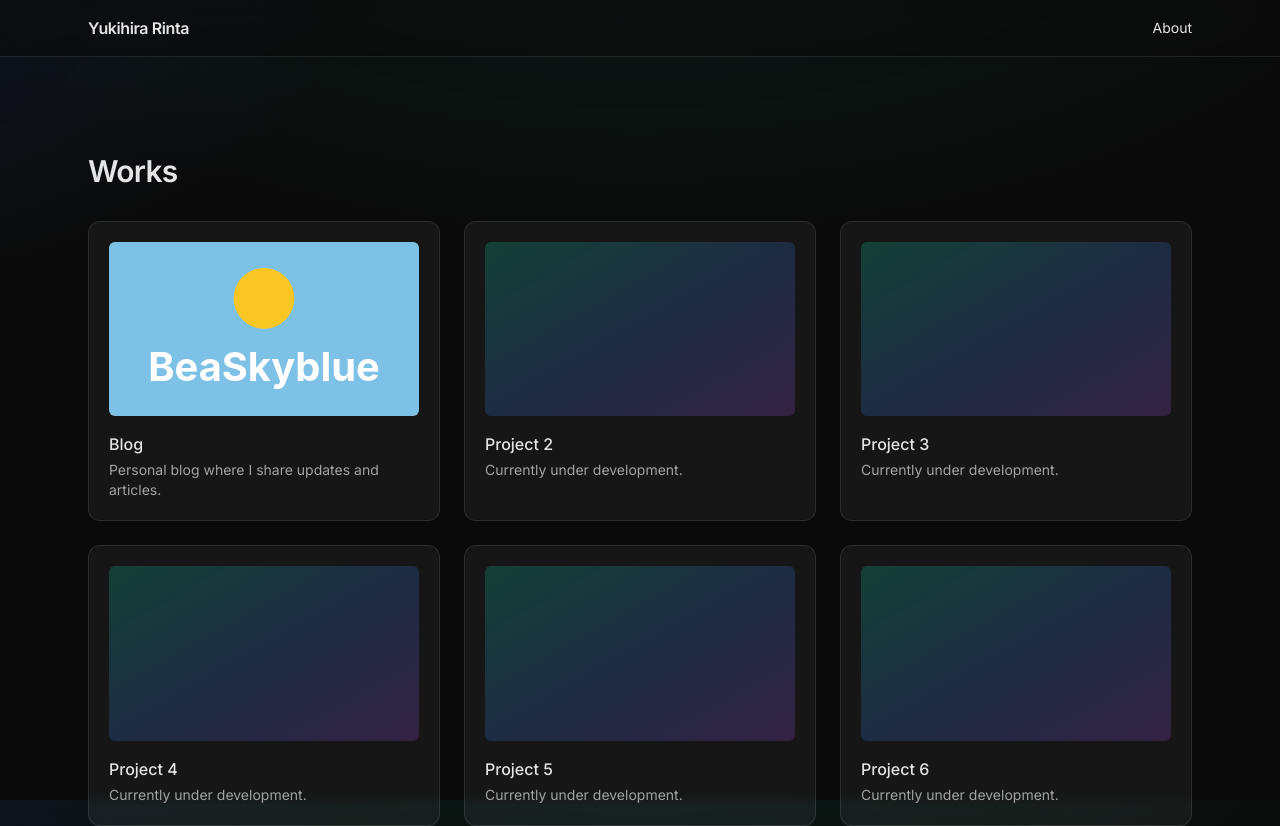
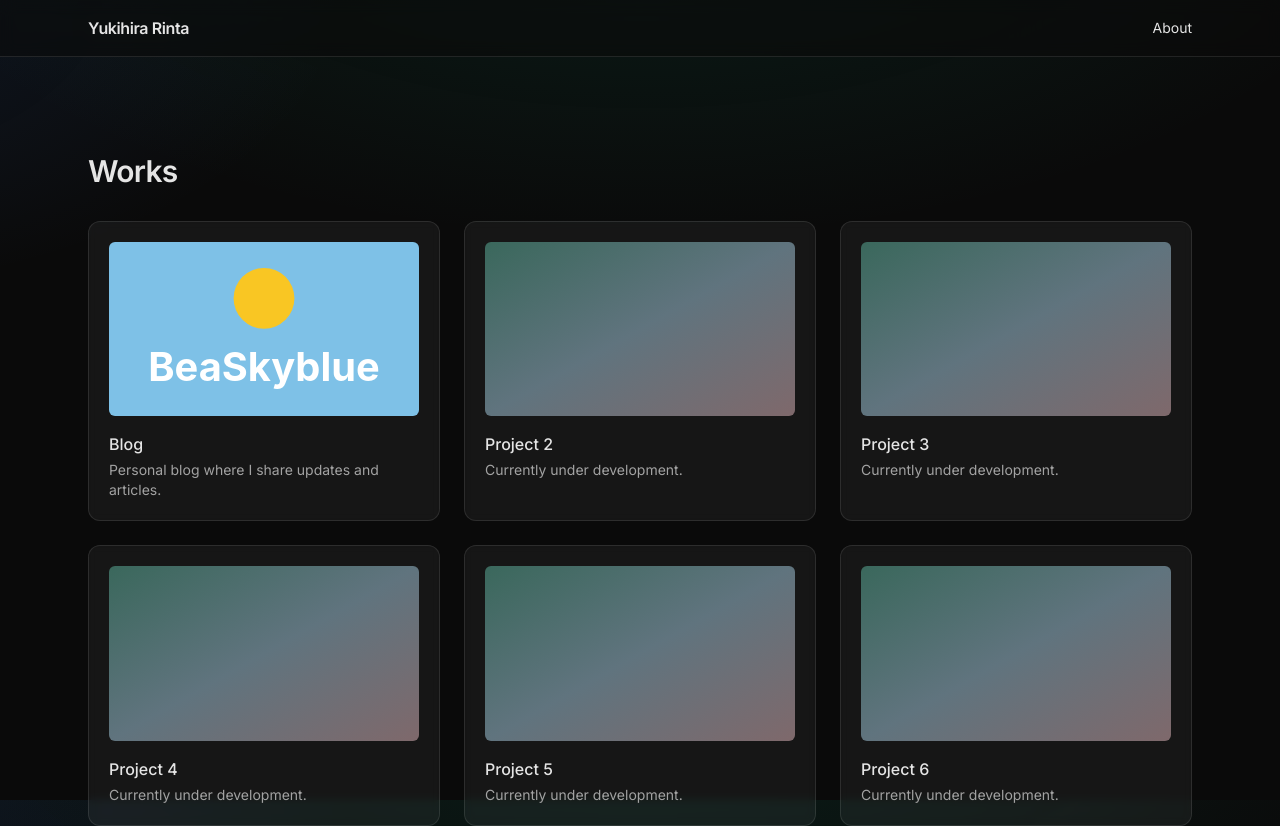
Before and after one commit to yukihirarinta/yukihirarinta.github.io, a Next.js app: page / in a window 1280 px wide. Shown: the top 826 px of the page. Built offline with nearby package versions, Linux system fonts and the light colour scheme.

Commit message:
Update project card background gradient styles

```diff
--- a/src/app/page.tsx
+++ b/src/app/page.tsx
@@ -49,7 +49,7 @@ export default function HomePage() {
                     />
                   </div>
                 ) : (
-                  <div className="aspect-video w-full rounded-md bg-gradient-to-br from-brand-500/30 via-blue-500/20 to-purple-500/20" />
+                  <div className="aspect-video w-full rounded-md bg-gradient-to-br from-brand-300/45 via-sky-200/45 to-rose-200/45" />
                 )}
                 <h3 className="mt-4 font-medium">{project.title}</h3>
                 <p className="mt-1 text-sm text-neutral-400">{project.description}</p>
@@ -59,7 +59,7 @@ export default function HomePage() {
                 key={project.title}
                 className="card p-5 transition hover:-translate-y-1 hover:shadow-lg"
               >
-                <div className="aspect-video w-full rounded-md bg-gradient-to-br from-brand-500/30 via-blue-500/20 to-purple-500/20" />
+                <div className="aspect-video w-full rounded-md bg-gradient-to-br from-brand-300/45 via-sky-200/45 to-rose-200/45" />
                 <h3 className="mt-4 font-medium">{project.title}</h3>
                 <p className="mt-1 text-sm text-neutral-400">{project.description}</p>
               </div>
```
